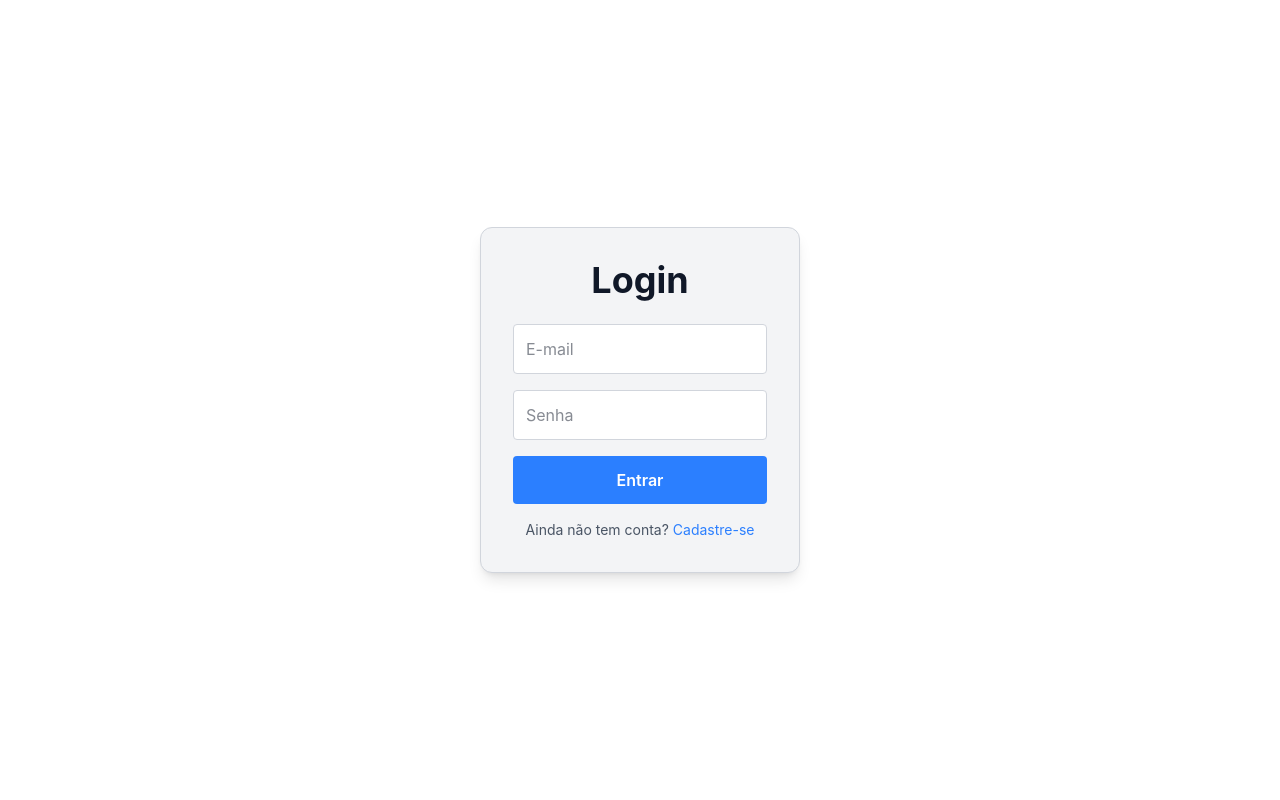
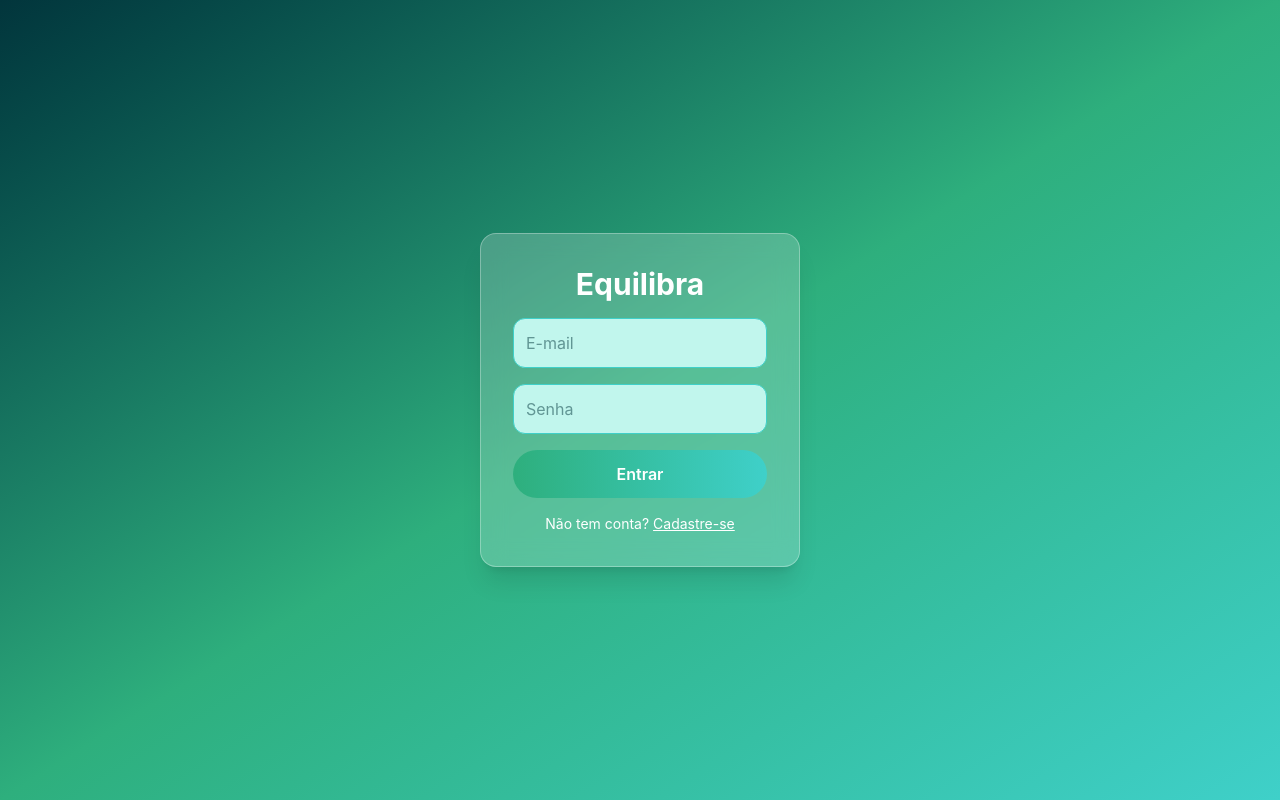
Before and after one commit to ryanvetoriano/Equilibra, a React (Vite) app in the folder equilibrio/: page / in a window 1280 px wide. Built offline with nearby package versions, Linux system fonts and the light colour scheme.

Commit message:
style: Adicionando style padrão da aplicação.

```diff
--- a/equilibrio/src/routes/Login/Login.tsx
+++ b/equilibrio/src/routes/Login/Login.tsx
@@ -1,5 +1,5 @@
 import { useState } from "react";
-import { useNavigate, Link } from "react-router-dom";
+import { useNavigate } from "react-router-dom";
 import type { User } from "../../types/TipoUser";
 
 export default function Login() {
@@ -28,7 +28,6 @@ export default function Login() {
       }
 
       localStorage.setItem("user", JSON.stringify(user));
-      alert(`Bem-vindo(a), ${user.nome}!`);
       navigate("/home");
     } catch (err) {
       console.error(err);
@@ -37,20 +36,24 @@ export default function Login() {
   }
 
   return (
-    <main className="flex flex-col items-center justify-center h-screen bg-white text-gray-900">
-      <section className="bg-gray-100 border border-gray-300 p-8 rounded-xl w-80 shadow-lg flex flex-col items-center">
-        <h1 className="text-4xl font-bold mb-6">Login</h1>
+    <main className="h-screen flex justify-center items-center
+       bg-gradient-to-br from-[#02353C] via-[#2EAF7D] to-[#3FD0C9]">
 
       <form
         onSubmit={handleLogin}
-          className="w-full flex flex-col gap-4"
+        className="bg-white/20 backdrop-blur-md p-8 rounded-2xl w-80
+        flex flex-col gap-4 shadow-xl border border-white/30"
       >
+        <h1 className="text-3xl font-bold text-white text-center">
+          Equilibra
+        </h1>
+
         <input
           type="email"
           placeholder="E-mail"
           value={email}
           onChange={(e) => setEmail(e.target.value)}
-            className="p-3 rounded border border-gray-300 bg-white text-gray-900"
+          className="p-3 rounded-xl bg-[#C1F6ED] border border-[#3FD0C9] text-[#02353C]"
           required
         />
 
@@ -59,29 +62,30 @@ export default function Login() {
           placeholder="Senha"
           value={senha}
           onChange={(e) => setSenha(e.target.value)}
-            className="p-3 rounded border border-gray-300 bg-white text-gray-900"
+          className="p-3 rounded-xl bg-[#C1F6ED] border border-[#3FD0C9] text-[#02353C]"
           required
         />
 
-          {error && (
-            <p className="text-red-600 text-sm text-center">{error}</p>
-          )}
+        {error && <p className="text-red-200 text-sm text-center">{error}</p>}
 
         <button
           type="submit"
-            className="bg-blue-500 hover:bg-blue-600 text-white rounded p-3 font-semibold transition"
+          className="rounded-full text-white font-semibold py-3
+          bg-gradient-to-r from-[#2EAF7D] to-[#3FD0C9]"
         >
           Entrar
         </button>
+
+        <p className="text-white text-sm text-center">
+          Não tem conta?{" "}
+          <span
+            onClick={() => navigate("/register")}
+            className="underline cursor-pointer"
+          >
+            Cadastre-se
+          </span>
+        </p>
       </form>
-
-        <p className="mt-4 text-sm text-gray-600">
-          Ainda não tem conta?{" "}
-          <Link to="/register" className="text-blue-500 hover:underline">
-            Cadastre-se
-          </Link>
-        </p>
-      </section>
     </main>
   );
 }
--- a/equilibrio/src/routes/Register/Register.tsx
+++ b/equilibrio/src/routes/Register/Register.tsx
@@ -1,5 +1,5 @@
 import { useState } from "react";
-import { useNavigate, Link } from "react-router-dom";
+import { useNavigate } from "react-router-dom";
 import type { User } from "../../types/TipoUser";
 
 export default function Register() {
@@ -15,54 +15,63 @@ export default function Register() {
 
     try {
       const res = await fetch("http://localhost:8080/usuarios");
-      if (!res.ok) throw new Error("Erro ao verificar usuários existentes.");
       const usuarios: User[] = await res.json();
 
       if (usuarios.some((u) => u.email === email)) {
-        setError("Este e-mail já está cadastrado!");
-        return;
-      }
-      if (usuarios.some((u) => u.nome === nome)) {
-        setError("Este nome de usuário já está em uso!");
+        setError("E-mail já cadastrado!");
         return;
       }
 
-      const novoUsuario: User = { nome, email, senha };
+      if (usuarios.some((u) => u.nome === nome)) {
+        setError("Nome de usuário já existe!");
+        return;
+      }
 
-      const response = await fetch("http://localhost:8080/usuarios", {
+      const novoUsuario: User = {
+        idUsuario: 0,
+        nome,
+        email,
+        senha,
+      };
+
+      const response = await fetch("http://localhost:8080/usuario", {
         method: "POST",
         headers: { "Content-Type": "application/json" },
         body: JSON.stringify(novoUsuario),
       });
 
-      if (!response.ok) throw new Error("Erro ao cadastrar o usuário.");
+      if (!response.ok) throw new Error("Erro ao cadastrar.");
 
-      const user: User = await response.json();
+      const user = await response.json();
 
       localStorage.setItem("user", JSON.stringify(user));
-      alert("Cadastro realizado com sucesso!");
       navigate("/");
+
     } catch (err) {
       console.error(err);
-      setError("Erro ao conectar ao servidor. Tente novamente.");
+      setError("Erro ao conectar ao servidor.");
     }
   }
 
   return (
-    <main className="flex flex-col items-center justify-center h-screen bg-white text-gray-900">
-      <section className="bg-gray-100 border border-gray-300 p-8 rounded-xl w-80 shadow-lg flex flex-col items-center">
-        <h1 className="text-4xl font-bold mb-6">Cadastro</h1>
+    <main className="h-screen flex justify-center items-center
+       bg-gradient-to-br from-[#02353C] via-[#2EAF7D] to-[#3FD0C9]">
 
       <form
         onSubmit={handleRegister}
-          className="w-full flex flex-col gap-4"
+        className="bg-white/20 backdrop-blur-md p-8 rounded-2xl w-80
+        flex flex-col gap-4 shadow-xl border border-white/30"
       >
+        <h1 className="text-3xl font-bold text-white text-center">
+          Criar conta
+        </h1>
+
         <input
           type="text"
           placeholder="Nome completo"
           value={nome}
           onChange={(e) => setNome(e.target.value)}
-            className="p-3 rounded border border-gray-300 bg-white text-gray-900"
+          className="p-3 rounded-xl bg-[#C1F6ED] border border-[#3FD0C9] text-[#02353C]"
           required
         />
 
@@ -71,7 +80,7 @@ export default function Register() {
           placeholder="E-mail"
           value={email}
           onChange={(e) => setEmail(e.target.value)}
-            className="p-3 rounded border border-gray-300 bg-white text-gray-900"
+          className="p-3 rounded-xl bg-[#C1F6ED] border border-[#3FD0C9] text-[#02353C]"
           required
         />
 
@@ -80,29 +89,30 @@ export default function Register() {
           placeholder="Senha"
           value={senha}
           onChange={(e) => setSenha(e.target.value)}
-            className="p-3 rounded border border-gray-300 bg-white text-gray-900"
+          className="p-3 rounded-xl bg-[#C1F6ED] border border-[#3FD0C9] text-[#02353C]"
           required
         />
 
-          {error && (
-            <p className="text-red-600 text-sm text-center">{error}</p>
-          )}
+        {error && <p className="text-red-200 text-sm text-center">{error}</p>}
 
         <button
           type="submit"
-            className="bg-green-500 hover:bg-green-600 text-white rounded p-3 font-semibold transition"
+          className="rounded-full text-white font-semibold py-3
+          bg-gradient-to-r from-[#2EAF7D] to-[#3FD0C9]"
         >
           Cadastrar
         </button>
+
+        <p className="text-white text-sm text-center">
+          Já tem conta?{" "}
+          <span
+            onClick={() => navigate("/")}
+            className="underline cursor-pointer"
+          >
+            Fazer login
+          </span>
+        </p>
       </form>
-
-        <p className="mt-4 text-sm text-gray-600">
-          Já tem uma conta?{" "}
-          <Link to="/" className="text-blue-500 hover:underline">
-            Fazer login
-          </Link>
-        </p>
-      </section>
     </main>
   );
 }
```
Lines whose indentation alone changed are shown as unchanged.
